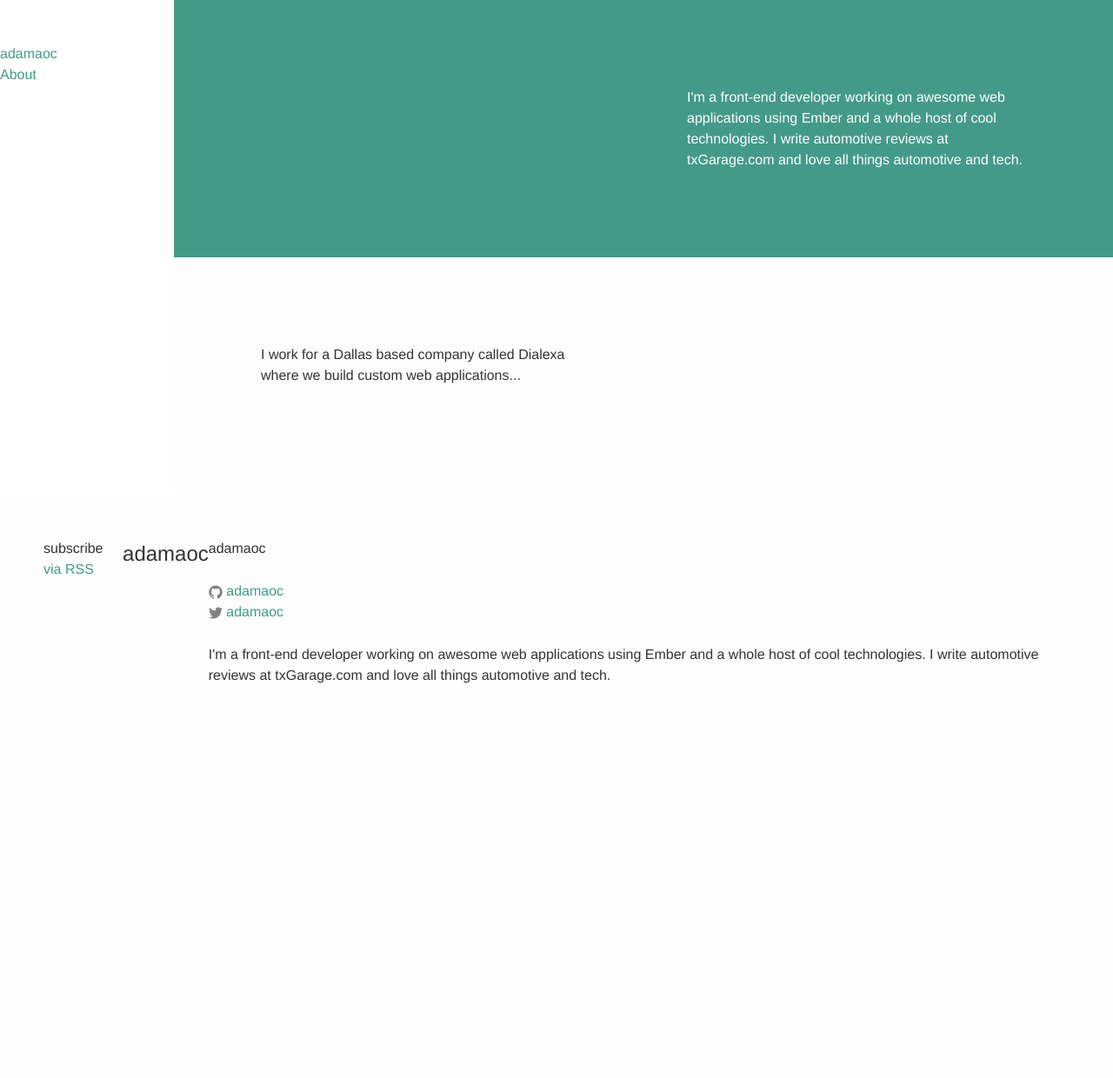
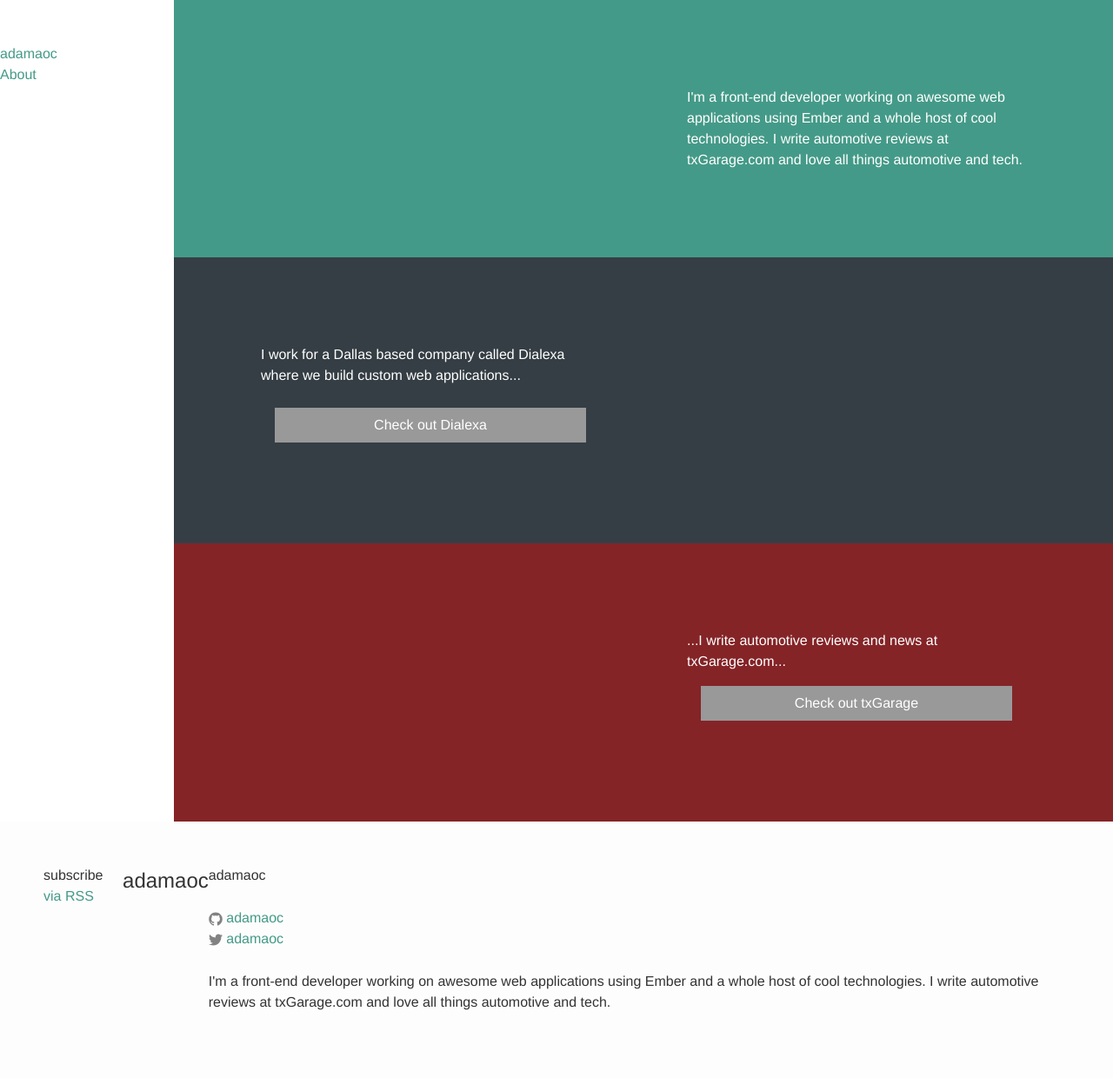
Before and after one commit to adamaoc/adamaoc.github.io, a Jekyll site: the page built from index.html, in a window 1280 px wide. Shown: the whole page at 87% size. Built offline with Jekyll 4.4.1, drawn with Linux system fonts in a browser that asks for light colours; before the commit the page ends 900 px from its top, so only the background shows below that.

Commit message:
updating home sections and styling

```diff
--- a/_config.yml
+++ b/_config.yml
@@ -15,3 +15,9 @@ markdown: kramdown
 
 # Section text
 work_text: "I work for a Dallas based company called Dialexa where we build custom web applications..."
+txg_text: "...I write automotive reviews and news at txGarage.com..."
+instagram_text: "...I share photos of cars, family, and tech on my Instagram..."
+twitter_text: "...I talk about all kinds of nonsense on Twitter..."
+codepen_text: "...I make front-end stuff on Codepen.io..."
+codepen_blog_text: "...and also blog on Codepen Blog..."
+amp_text: "...I work on some independent projects via ampnetmedia.com..."
--- /dev/null
+++ b/_includes/home-txgarage.html
@@ -0,0 +1,11 @@
+<div class="wrapper home-txg">
+  <div class="col-1">
+
+  </div>
+  <div class="col-1">
+    {{ site.txg_text }}
+    <div class="action-btn">
+      <a href="http://txgarage.com" class="btn">Check out txGarage</a>
+    </div>
+  </div>
+</div>
--- a/_includes/home-work.html
+++ b/_includes/home-work.html
@@ -1,6 +1,9 @@
 <div class="wrapper home-work">
   <div class="col-1">
     <p>{{ site.work_text }}</p>
+    <div class="action-btn">
+      <a href="http://dialexa.com" class="btn">Check out Dialexa</a>
+    </div>
   </div>
   <div class="col-1">
 
--- /dev/null
+++ b/_sass/components/_btns.sass
@@ -0,0 +1,12 @@
+.btn, .btn:visited
+  background-color: #999
+  color: #fff
+  display: block
+  margin: 1em
+  padding: 0.5em
+  text-align: center
+  text-decoration: none
+
+  &:hover
+    background-color: #f9f9f9
+    text-decoration: none
--- /dev/null
+++ b/_sass/components/_home-txg.sass
@@ -0,0 +1,3 @@
+.home-txg
+  background-color: $txg-red
+  color: #fff
--- /dev/null
+++ b/_sass/components/_home-work.sass
@@ -0,0 +1,3 @@
+.home-work
+  background-color: $dialexa-dark
+  color: #fff
--- a/css/main.scss
+++ b/css/main.scss
@@ -24,6 +24,12 @@ $brand-sec:        #2c9ab7; // blue
 $brand-highlight:  #febe12; // yellow
 $brand-alert:      #db3a1b; // red
 $brand-dark:       #373737; // dark gray
+
+$dialexa-dark:     #353E44;
+$dialexa-gold:     #D6B064;
+
+$txg-red:          #842427;
+$txg-blue:         #7DB6ED;
 
 $grey-color:       #828282;
 $grey-color-light: lighten($grey-color, 40%);
@@ -55,5 +61,8 @@ $on-laptop:        800px;
         "layout",
         "grid",
         "syntax-highlighting",
-        "components/home-hero"
+        "components/btns",
+        "components/home-hero",
+        "components/home-work",
+        "components/home-txg"
 ;
--- a/index.html
+++ b/index.html
@@ -5,4 +5,5 @@ layout: default
 <div class="home">
   {% include home-hero.html %}
   {% include home-work.html %}
+  {% include home-txgarage.html %}
 </div>
```
Also changed, not shown: _sass/components/_home-codepen.sass (added).
